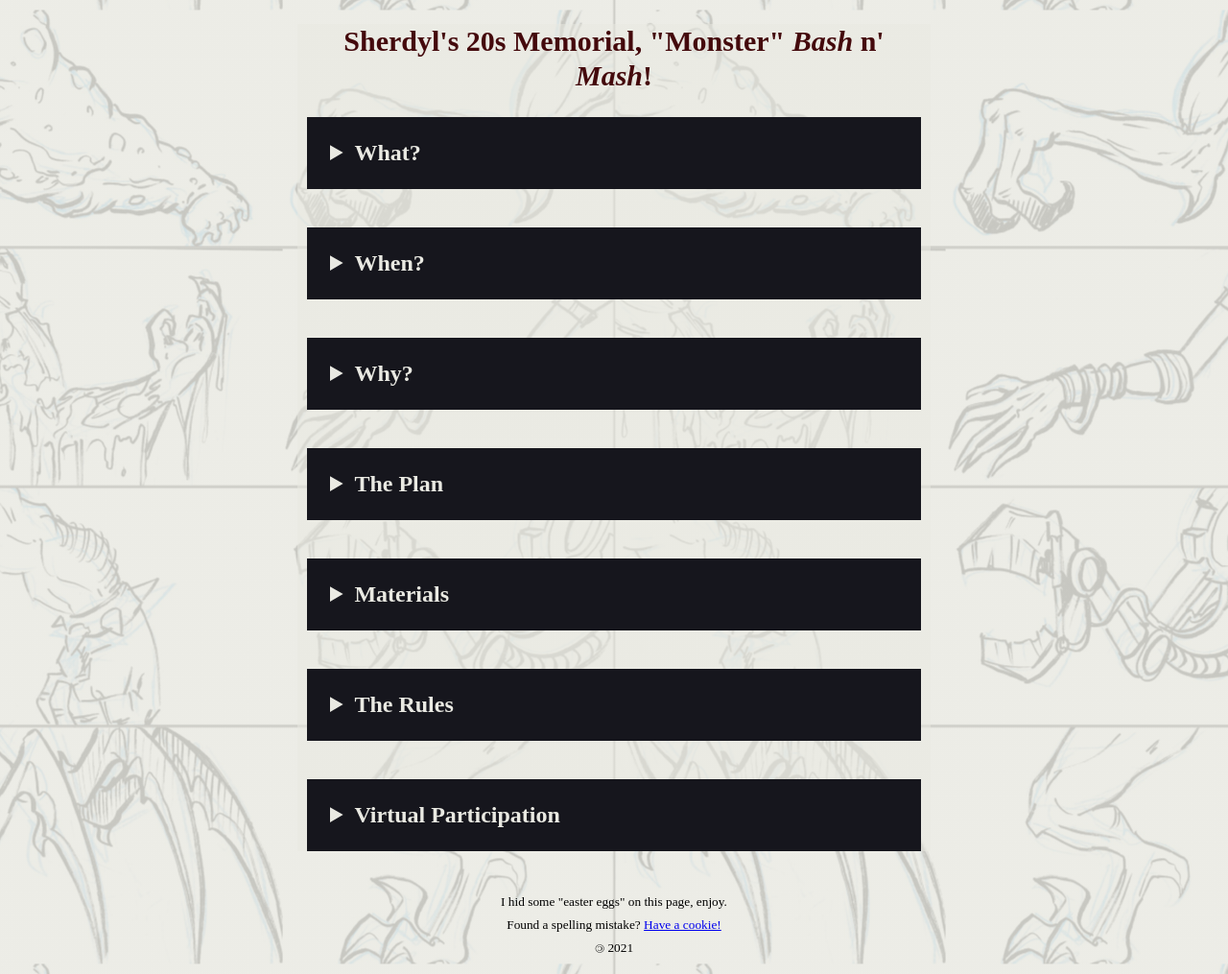
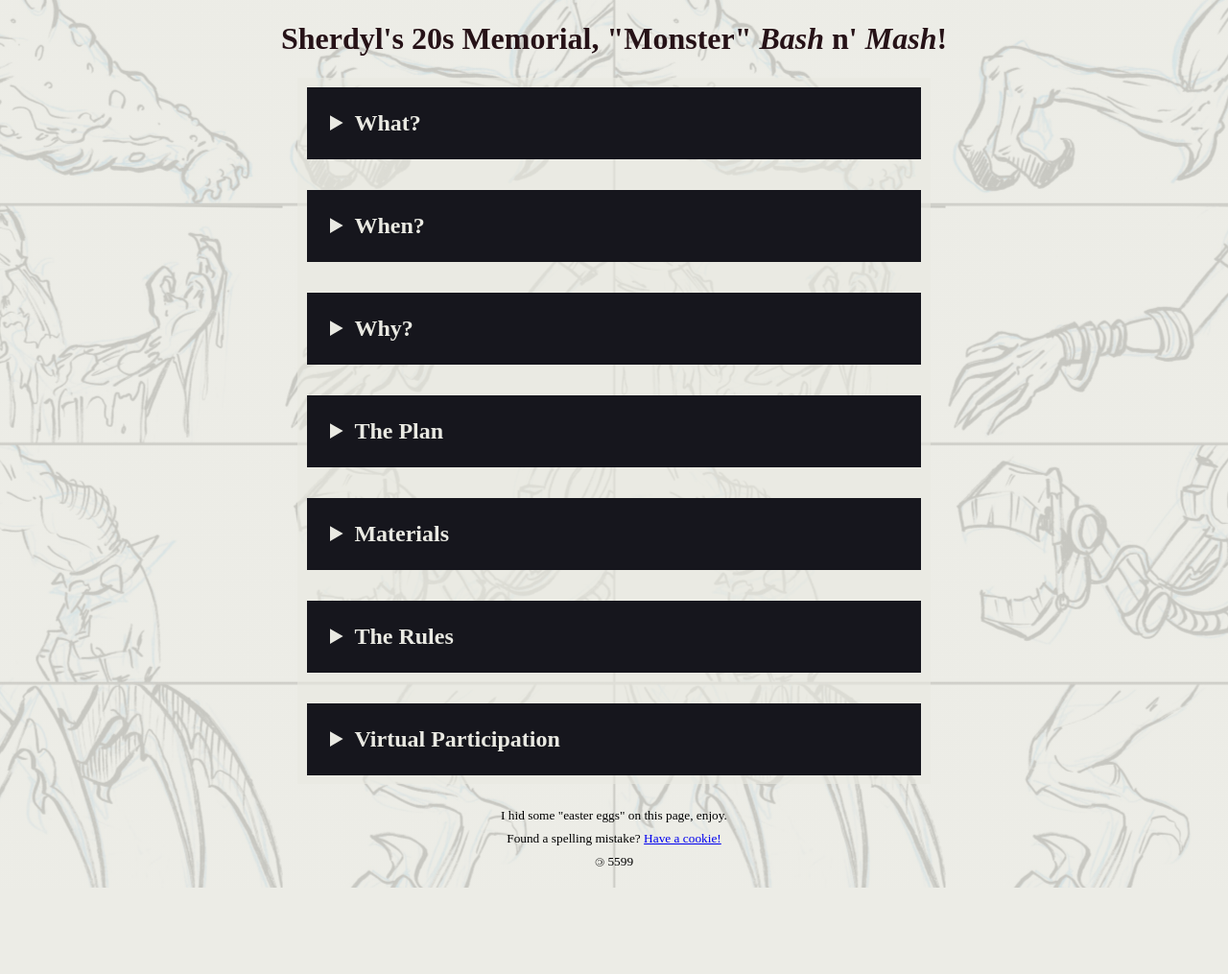
Before and after one commit to SlothBorg/Monster-Bash-n-Mash, a PHP site: page / in a window 1280 px wide. Shown: the whole page at 96% size. After the commit the page ends 925 px from the top, so only its background shows below. Run offline with PHP 8.4, Linux system fonts and the light colour scheme.

Commit message:
styling!

```diff
--- a/css/style.css
+++ b/css/style.css
@@ -6,10 +6,10 @@ body{
 article {
     margin: 1em auto;
     max-width: 40rem;
-    padding: 0 .62rem;
+    padding: .6rem;
     font-size: 1.25rem;
     color: #16161D;
-    background-color: rgba(233, 233, 226, 0.5);
+    background-color: rgba(233, 233, 226, 0.6);
 }
 h1,h2,h3 {line-height: 1.2;}
 p {line-height: 1.5;}
@@ -38,7 +38,7 @@ button {
 
 }
 .mb {
-    margin-bottom: 2.5rem;
+    margin-bottom: 2rem;
 }
 .bb {
     border-bottom: 1px solid #16161D;
@@ -56,8 +56,8 @@ button {
     text-decoration: none;
     color: #16161D;
 }
-.blink{
-    animation:blinkingText 1.2s infinite;
+.blink-header{
+    animation:blinkingText 2s infinite;
 }
 @keyframes blinkingText{
     0% { color: #16161D; }
--- a/index.html
+++ b/index.html
@@ -7,11 +7,11 @@
   <link rel="stylesheet" href="css/style.css">
 </head>
 <body>
+  <header>
+    <h1 class="center blink-header">Sherdyl's 20s Memorial, "Monster" <em>Bash</em> n' <em>Mash</em>!</h1>
+  </header>
+
   <article>
-    <header>
-      <h1 class="center blink">Sherdyl's 20s Memorial, "Monster" <em>Bash</em> n' <em>Mash</em>!</h1>
-    </header>
-
     <section class="mb">
       <details>
         <summary class="big-summary">What?</summary>
@@ -81,6 +81,7 @@
       <details>
         <summary class="big-summary">Materials</summary>
         <section class="pl pr">
+          <p>There will be a substantial amount </p>
           <ul>
             <li><emphasis>Power Tools</emphasis></li>
             <ul>
@@ -141,6 +142,10 @@
               <li>Varnishes</li>
               <li>Plastic Animals</li>
               <li>Plastic Skeletons</li>
+              <li>Wooden toothpicks</li>
+              <li>Wooden coffee stirrers</li>
+              <li>Wooden popcicle sticks</li>
+              <li>Wooden tongue depressors</li>
             </ul>
             <li><emphasis>What can I bring?</emphasis></li>
             <ul>
@@ -171,7 +176,7 @@
       </details>
     </section>
 
-    <section class="mb">
+    <section>
       <details>
         <summary class="big-summary">Virtual Participation</summary>
         <section class="pl pr">
@@ -203,7 +208,7 @@
       <br>
       Found a spelling mistake? <a href="#" onclick="setCookie()">Have a cookie!</a>
       <br>
-      <span class="copyleft">&copy;</span> 2021
+      <span class="copyleft">&copy;</span> <span id="year">2021</span>
     </small></p>
   </footer>
 
@@ -219,6 +224,10 @@
       document.cookie = cookieString + ';secure';
       alert("Enjoy your cookie!");
     }
+
+    setInterval(function(){
+      document.getElementById('year').innerHTML = Math.floor(1000 + Math.random() * 9000);
+    }, 1000);
   </script>
 </body>
 </html>
```
